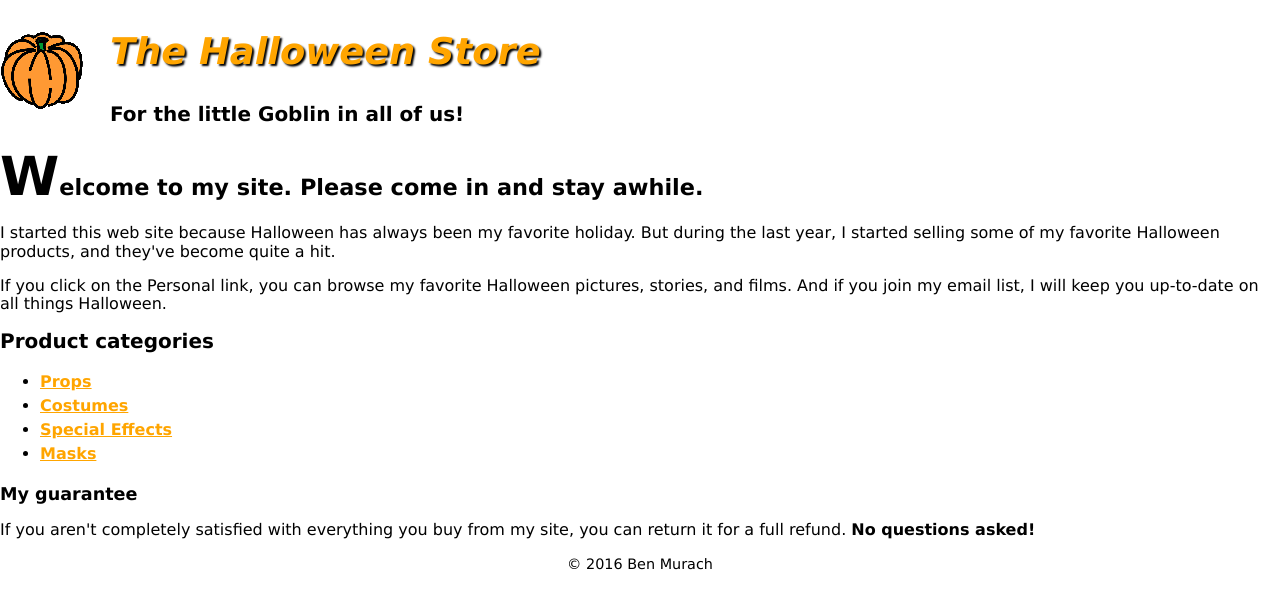
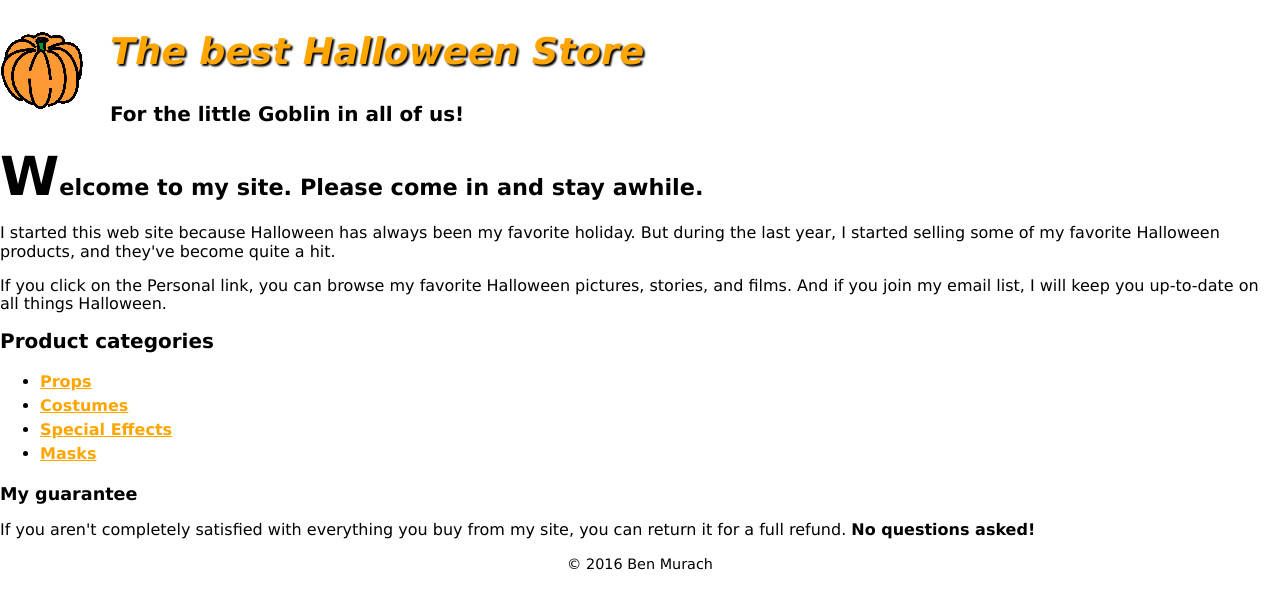
Before and after one commit to Dsingh0994/Testproject0994, a plain HTML site: page index.html in a window 1280 px wide. Drawn offline with nearby package versions, Linux system fonts and the light colour scheme.

Commit message:
Modified index.html title

```diff
--- a/index.html
+++ b/index.html
@@ -13,7 +13,7 @@
 
   <header>
     <img src="pumpkin.gif" alt="Pumpkin" width="85">
-    <h2>The Halloween Store</h2>
+    <h2>The best Halloween Store</h2>
     <h3>For the little Goblin in all of us!</h3>
   </header>
 
```
